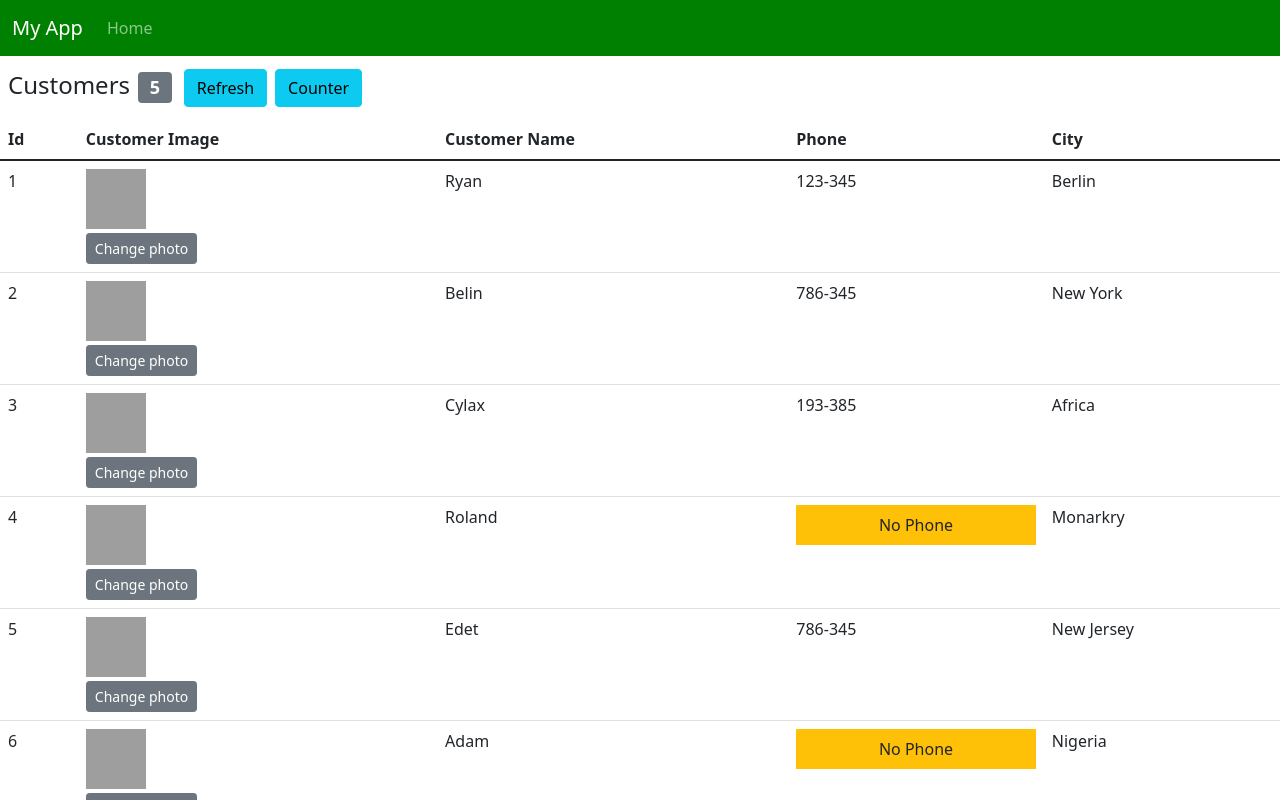
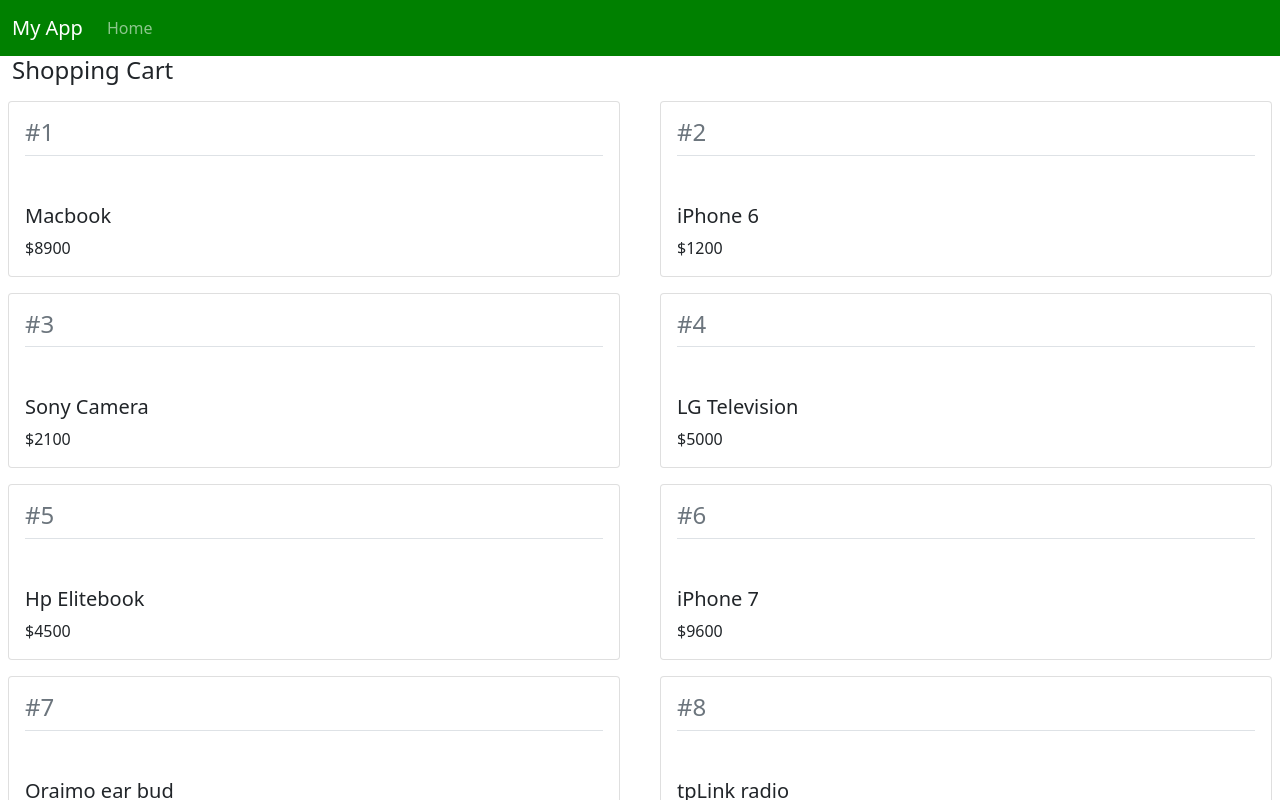
Before and after one commit to Habeebopeyemi/eCommerce, a React (Create React App) app in the folder ecommerce/: page / in a window 1280 px wide. Shown: the top 800 px of the page. Built offline with nearby package versions, Linux system fonts and the light colour scheme; grey boxes are pictures that could not be loaded.

Commit message:
added shopping cart and product components

```diff
--- a/ecommerce/public/index.html
+++ b/ecommerce/public/index.html
@@ -24,7 +24,7 @@
       work correctly both with client-side routing and a non-root public URL.
       Learn how to configure a non-root public URL by running `npm run build`.
     -->
-    <title>React App</title>
+    <title>eCommerce</title>
   </head>
   <body>
     <noscript>You need to enable JavaScript to run this app.</noscript>
--- a/ecommerce/src/App.jsx
+++ b/ecommerce/src/App.jsx
@@ -1,12 +1,13 @@
 import React, { Component } from "react";
 import { Navbar } from "./Navbar";
-import MainContent from "./CustomersList";
+// import CustomersList from "./CustomersList";
+import ShoppingCart from "./ShoppingCart";
 export default class App extends Component {
   render() {
     return (
       <React.Fragment>
         <Navbar />
-        <MainContent />
+        <ShoppingCart />
       </React.Fragment>
     );
   }
--- /dev/null
+++ b/ecommerce/src/Product.jsx
@@ -0,0 +1,16 @@
+import React, { Component } from "react";
+export default class Product extends Component {
+  render() {
+    return (
+      <div className="col-lg-6">
+        <div className="card m-2">
+          <div className="card-body">
+            <h4 className="text-muted">#{this.props.id}</h4>
+            <h5 className="pt-5 border-top">{this.props.name}</h5>
+            <div>${this.props.price}</div>
+          </div>
+        </div>
+      </div>
+    );
+  }
+}
--- /dev/null
+++ b/ecommerce/src/ShoppingCart.jsx
@@ -0,0 +1,38 @@
+import React, { Component } from "react";
+import Product from "./Product";
+export default class ShoppingCart extends Component {
+  state = {
+    products: [
+      { id: 1, productName: "Macbook", price: 8900, quantity: 0 },
+      { id: 2, productName: "iPhone 6", price: 1200, quantity: 0 },
+      { id: 3, productName: "Sony Camera", price: 2100, quantity: 0 },
+      { id: 4, productName: "LG Television", price: 5000, quantity: 0 },
+      { id: 5, productName: "Hp Elitebook", price: 4500, quantity: 0 },
+      { id: 6, productName: "iPhone 7", price: 9600, quantity: 0 },
+      { id: 7, productName: "Oraimo ear bud", price: 1300, quantity: 0 },
+      { id: 8, productName: "tpLink radio", price: 3456, quantity: 0 },
+      { id: 9, productName: "SMC router", price: 2500, quantity: 0 },
+      { id: 10, productName: "RJ 45 connector", price: 700, quantity: 0 },
+    ],
+  };
+  render() {
+    return (
+      <div>
+        <h4 className="container-fluid">Shopping Cart</h4>
+        <div className="row">
+          {this.state.products.map(product => {
+            return (
+              <Product
+                key={product.id}
+                id={product.id}
+                name={product.productName}
+                price={product.price}
+                quantity={product.quantity}
+              />
+            );
+          })}
+        </div>
+      </div>
+    );
+  }
+}
```
